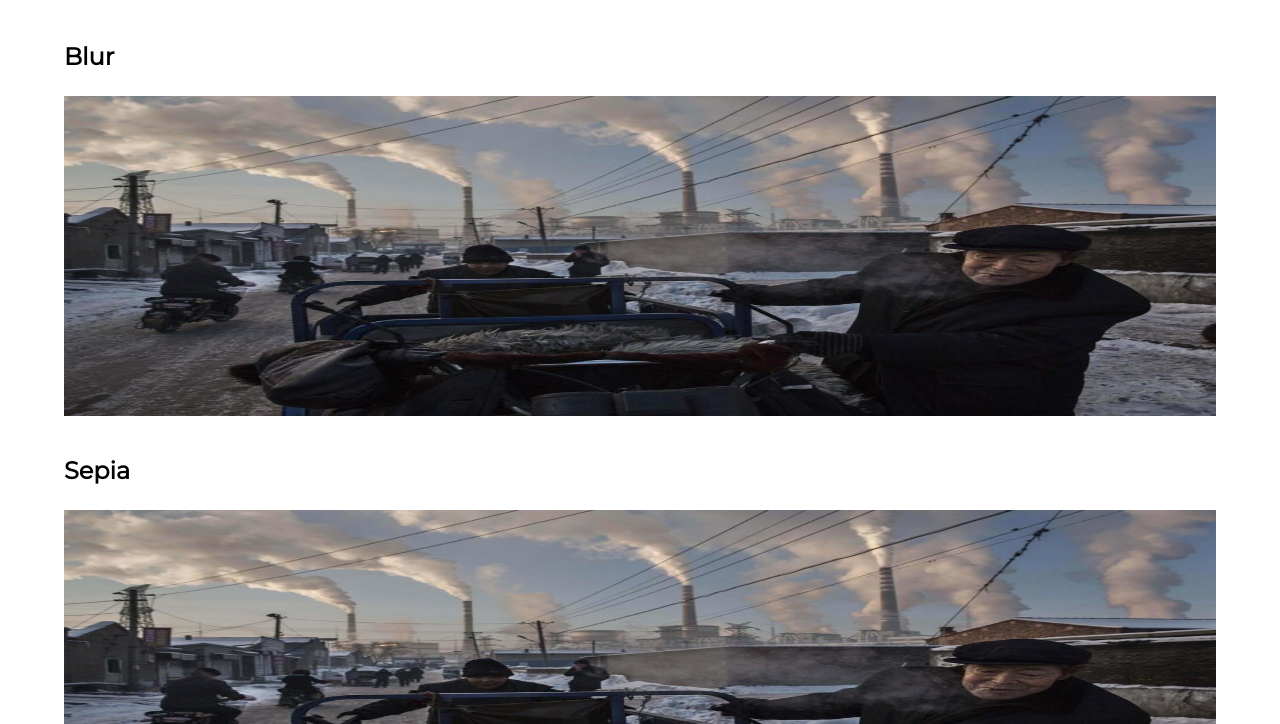
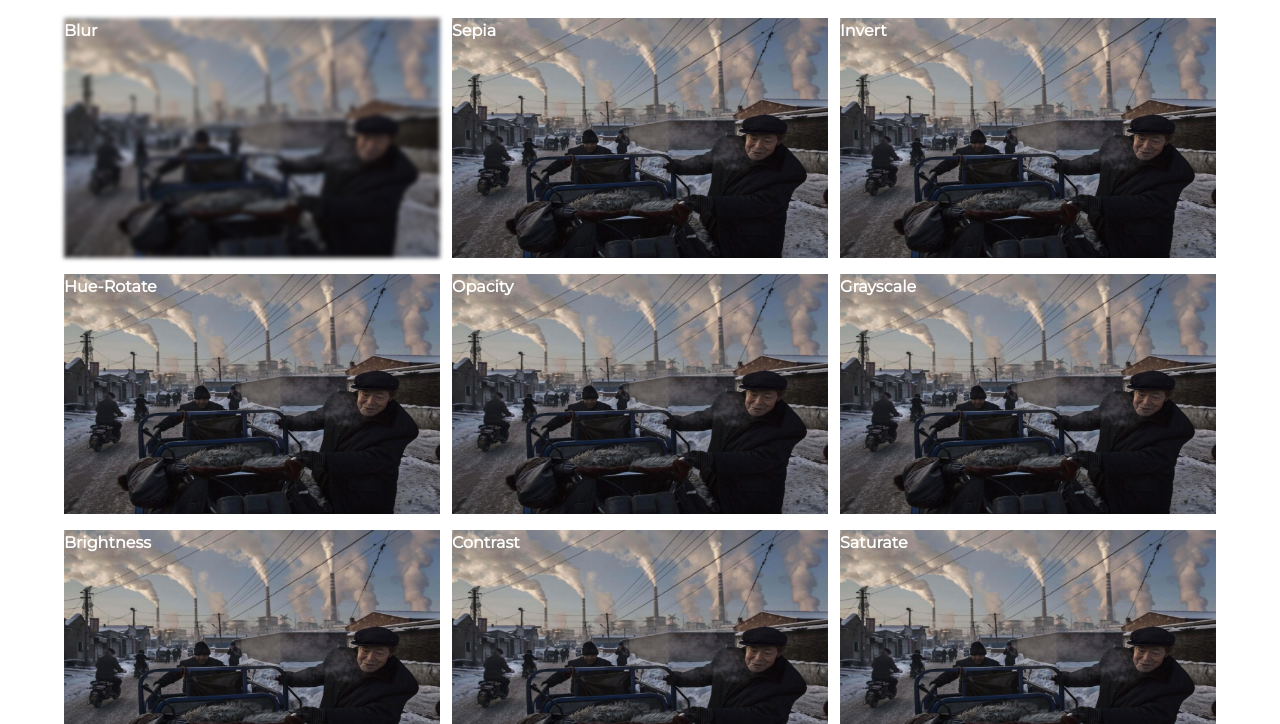
Before and after one commit to mauriciobrito7/CSS-Filtros, a website: page index.html in a window 1280 px wide. Shown: the part 76-800 px from the top of the page. Drawn offline with Linux system fonts and the light colour scheme.

Commit message:
Efecto Blur

```diff
--- a/index.html
+++ b/index.html
@@ -8,50 +8,63 @@
 <body>
 	<h1>Filtros en CSS3</h1>
 	<main class="l-container">
-		<h2 class=".subtitule">Blur</h1>
+
 		<div class="filter">
+			<h4 class="filter__title">Blur</h4>
+			<div class="filter__img filter-blur"></div>
 		</div>
 
-		<h2 class=".subtitule">Sepia</h1>
 		<div class="filter">
+			<h4 class="filter__title">Sepia</h4>
+			<div class="filter__img filter-sepia"></div>
 		</div>
 
-		<h2 class=".subtitule">Invert</h1>
+
 		<div class="filter">
+			<h4 class="filter__title">Invert</h4>
+			<div class="filter__img filter-Invert"></div>
 		</div>
 
-		<h2 class=".subtitule">Hue-Rotate</h1>
 		<div class="filter">
+			<h4 class="filter__title">Hue-Rotate</h4>
+			<div class="filter__img filter-Hue-Rotate"></div>
 		</div>
 
-		<h2 class=".subtitule">Opacity</h1>
 		<div class="filter">
+			<h4 class="filter__title">Opacity</h4>
+			<div class="filter__img filter-Opacity"></div>
 		</div>
 
-		<h2 class=".subtitule">Grayscale</h1>
 		<div class="filter">
+			<h4 class="filter__title">Grayscale</h4>
+			<div class="filter__img filter-Grayscale"></div>
 		</div>
 
-		<h2 class=".subtitule">Brightness</h1>
 		<div class="filter">
+			<h4 class="filter__title">Brightness</h4>
+			<div class="filter__img filter-Brightness"></div>
 		</div>
 
-		<h2 class=".subtitule">Contrast</h1>
 		<div class="filter">
+			<h4 class="filter__title">Contrast</h4>
+			<div class="filter__img filter-Contrast"></div>
 		</div>
 
-		<h2 class=".subtitule">Saturate</h1>
 		<div class="filter">
+			<h4 class="filter__title">Saturate</h4>
+			<div class="filter__img filter-Saturate"></div>
+
 		</div>
 
-		<h2 class=".subtitule">Efectos fotograficos</h1>
 		<div class="filter">
+			<h4 class="filter__title">Efectos fotograficos</h4>
+			<div class="filter__img filter-Efectos"></div>
 		</div>
 
-		<h2 class=".subtitule">Combinar efectos fotograficos</h1>
 		<div class="filter">
+			<h4 class="filter__title">Combinar efectos fotograficos</h4>
+			<div class="filter__img filter-Efectos-combinados"></div>
 		</div>
-
 	</main>
 </body>
 </html>
--- a/src/components/_filters.scss
+++ b/src/components/_filters.scss
@@ -6,19 +6,50 @@ h1{
 main{
 	display: flex;
 	flex-direction: column;
+
+	@include desde($small){
+		flex-direction: row;
+		flex-wrap:wrap;
+		justify-content:space-between;
+	}
+
 }
-%filter{
+%filter__img{
+	width: 100%;
+	height: 100%;
 	background: $image-filter;
 	background-size: 100% 100%;
 	background-repeat: no-repeat;
+
+}
+
+.filter{
 	width: 100%;
 	height: 20em;
 	margin-bottom:1em;
-}
 
-.filter{
-	@extend %filter;
-	&-blur{
+	@include desde($small){
+		width:calc(50% - .5em);
+		height: 15em;
+	}
+
+	@include desde($large){
+		width:calc(33.33% - .5em);
+	}
+
+	&__title{
+		position: absolute;
+		margin: 0;
+		color:$white;
+		z-index: 1;
 
 	}
+	&__img{
+		@extend %filter__img;
+	}
+
+	&-blur{
+		//Pasar en px
+		filter:blur(2px);
+	}
 }
```
Also changed, not shown: dist/styles.css.
